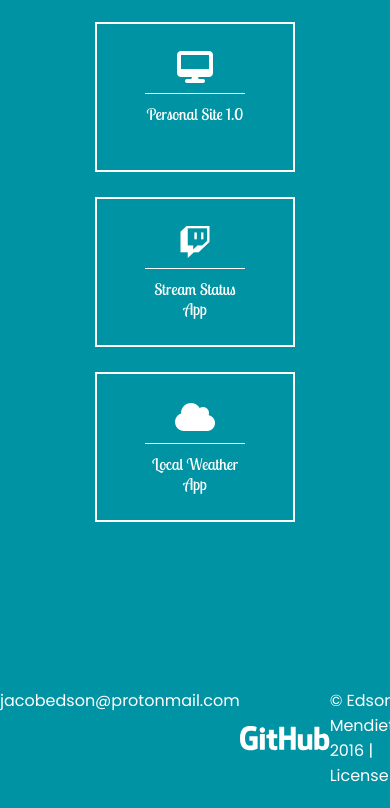
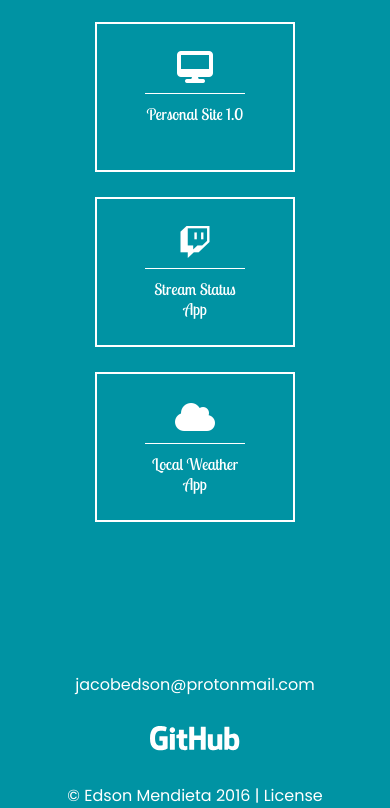
Before and after one commit to edsonmendieta/Portfolio2.0, a plain HTML site: page index.html in a window 390 px wide. Shown: the part 907-1715 px from the top of the page. Drawn offline with Linux system fonts and the light colour scheme; a web font is replaced by a local one.

Commit message:
added media queries for name and footer.

```diff
--- a/styles.css
+++ b/styles.css
@@ -384,7 +384,60 @@ footer {
 
 *************************************************/
 
-@media(min-width:360px) and (max-width:1024px) {
+/***********************NAME*********************/
+@media(min-width:320px) and (max-width:1087px) {
+
+    #lastN {
+        padding-left: 6%;
+    }
+}
+/***********************************************/
+
+/**********************FOOTER********************/
+@media(min-width:652px) and (max-width:765px) {
+
+    .iconContainer {
+        justify-content: center;
+    }
+
+    .github {
+        margin-left: 1%;
+        margin-right: 1%;
+    }
+}
+
+@media(min-width:320px) and (max-width:651px) {
+
+    footer {
+        width: 100%;
+    }
+
+    .iconContainer {
+        width: 100%;
+        display: flex;
+        flex-direction: column;
+    }
+
+    #email {
+        margin: 0 auto;
+    }
+
+    .github {
+        display: block;
+        margin: 0 auto;
+        margin-top: 25px;
+        margin-bottom: 25px;
+    }
+
+    #copy {
+        display: block;
+        margin: 0 auto;
+    }
+}
+/***********************************************/
+
+/******************Work Examples****************/
+@media(min-width:320px) and (max-width:1024px) {
 
     .outBox {
         border: 2px solid white;
@@ -406,7 +459,6 @@ footer {
     }
 
 }
-
 
 @media(min-width:643px) and (max-width:683px) {
 
@@ -473,8 +525,6 @@ footer {
     }
 
 }
-
-
 
 @media(min-width:592px) and (max-width:642px) {
 
@@ -546,8 +596,6 @@ footer {
 
 }
 
-
-
 @media(min-width:500px) and (max-width:591px) {
 
 
@@ -617,8 +665,6 @@ footer {
 
 
 }
-
-
 
 @media(min-width:513px) and (max-width:559px) {
 
@@ -690,7 +736,6 @@ footer {
 
 }
 
-
 @media(min-width:483px) and (max-width:512px) {
 
 
@@ -760,8 +805,6 @@ footer {
 
 
 }
-
-
 
 @media(min-width:462px) and (max-width:482px) {
 
@@ -833,7 +876,6 @@ footer {
 
 }
 
-
 @media(min-width:446px) and (max-width:461px) {
 
 
@@ -903,7 +945,6 @@ footer {
 
 
 }
-
 
 @media(min-width:434px) and (max-width:445px) {
 
@@ -975,8 +1016,7 @@ footer {
 
 }
 
-
-@media(min-width:360px) and (max-width:433px) {
+@media(min-width:320px) and (max-width:433px) {
 
 
     .allBox1 {
@@ -1033,3 +1073,4 @@ footer {
 
 
 }
+/************************************************/
```
